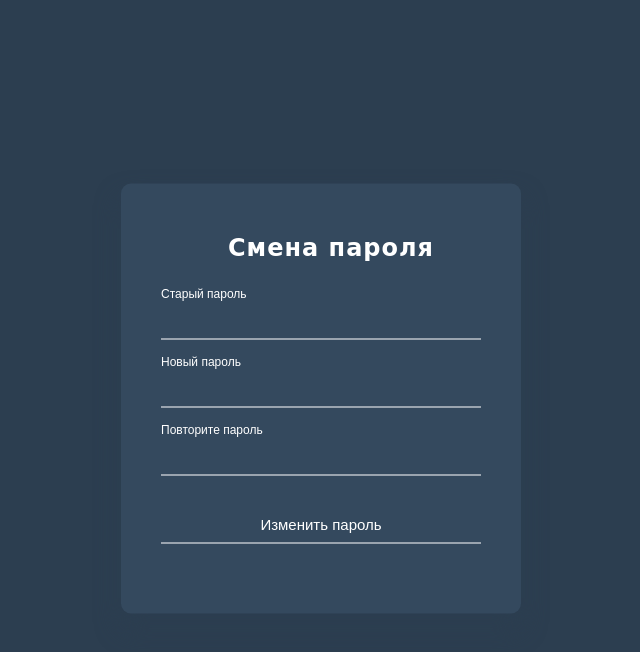
After one commit to MorZLE/searchSQL, a Python web app: template templates/setpsw.html in a window 1280 px wide. The commit adds this page. Shown: the top 652 px of the page, without its empty margins (319-959 px from the left). Run offline with Jinja, Linux system fonts and the light colour scheme; the template is opened without the code that fills it, so the values that code supplies are empty.

Commit message:
Смена пароля

```diff
--- a/templates/profile.html
+++ b/templates/profile.html
@@ -23,7 +23,7 @@
   <p>{{name}}</p>
     <p>Успешные запросы {{statistics}}%</p>
     </form>
-
+    <p> <a href="{{url_for('FlaskApp:setpsw')}}" class="a2">Изменить пароль</a></p>
   </div>
 </body>
 </html>
--- /dev/null
+++ b/templates/setpsw.html
@@ -0,0 +1,34 @@
+<!DOCTYPE html>
+<html lang="en">
+<head>
+    <meta charset="UTF-8">
+    <title>Смена пароля </title>
+    {% for msg in get_flashed_messages() %}
+    <div class = "flash"><p>{{msg}}</p></div>
+    {% endfor %}
+    <link rel="stylesheet" href="static/css/base.css">
+</head>
+<body>
+<div class="login-box">
+  <p>Смена пароля</p>
+  <form action="/setpsw" method="post">
+      <div class="user-box">
+      <input type="password" name="oldpassword">
+      <label>Старый пароль</label>
+    </div>
+
+    <div class="user-box">
+      <input type="password" name="password">
+      <label>Новый пароль</label>
+    </div>
+    <div class="user-box">
+      <input type="password" name="confirm_password">
+      <label>Повторите пароль</label>
+    </div>
+      <div class="user-box">
+        <input type="submit" value="Изменить пароль">
+  </form>
+
+</div>
+</body>
+</html>
--- a/usecase.py
+++ b/usecase.py
@@ -107,3 +107,9 @@ class UseCase:
 
     def get_statistics_user(self, username):
         return self.storage.get_statistics_user(username)
+
+    def check_psw_user(self, username, psw):
+        return self.storage.check_psw_user(username, psw)
+
+    def set_user_psw(self, username, psw):
+        self.storage.set_user_psw(username, psw)
```
Also changed, not shown: storage.py (+8 -0 lines), web_version.py (+25 -0 lines).
